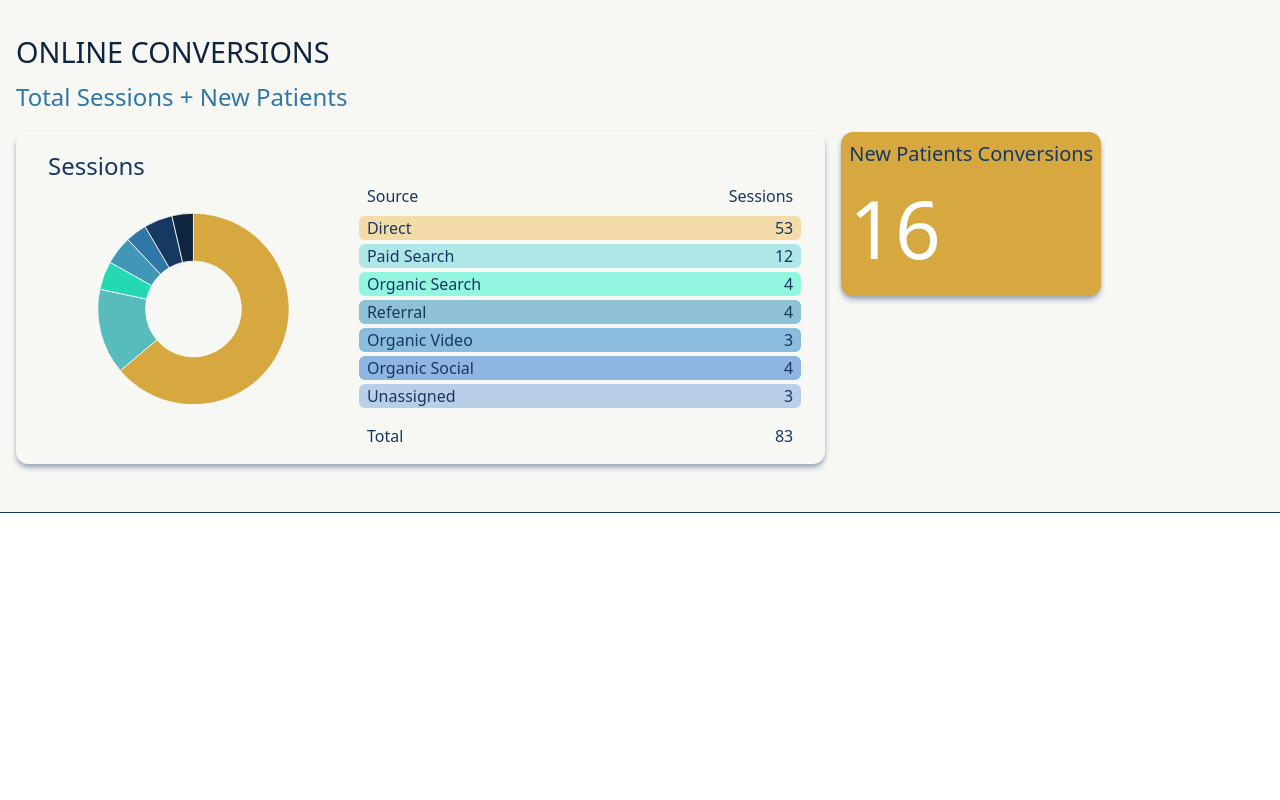
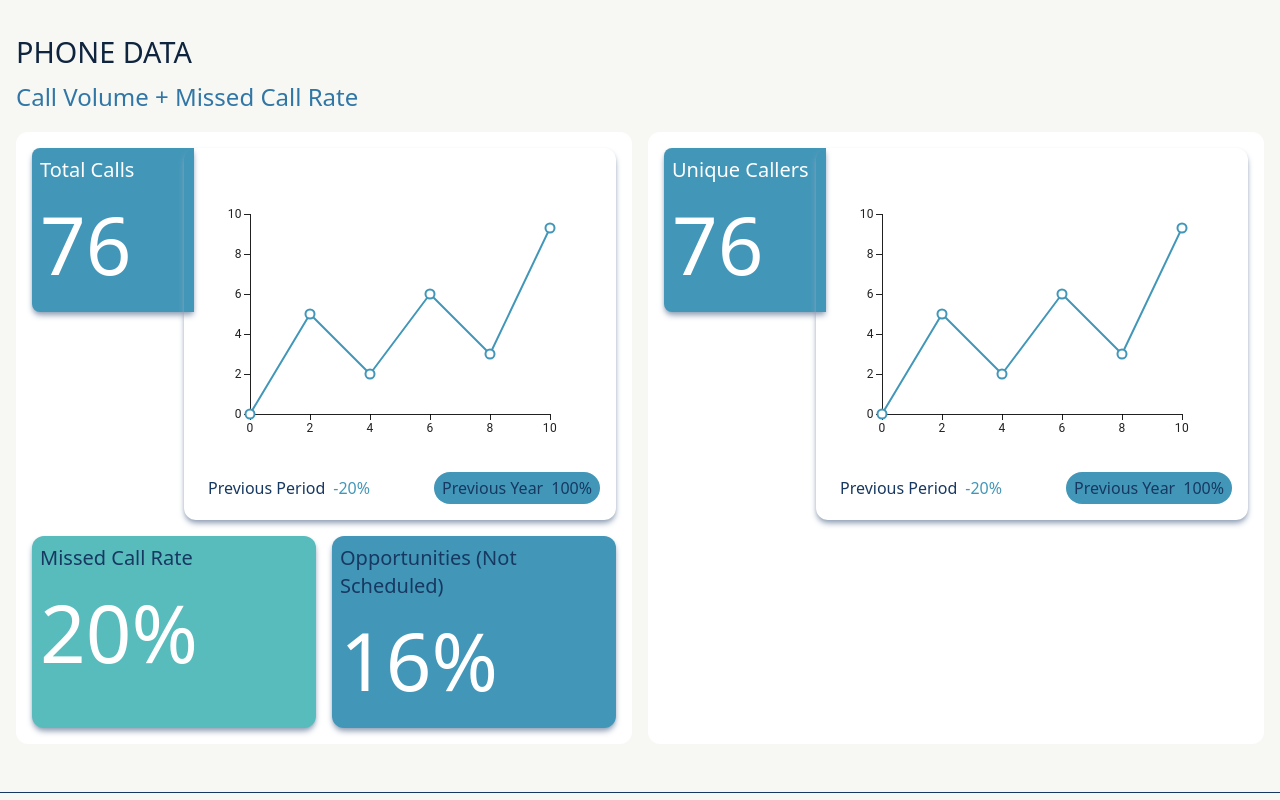
Before and after one commit to transcendentalagency/ClientApp, a React (Vite) app: page /dashboard in a window 1280 px wide. Shown: the part 1640-2440 px from the top of the page. Before the commit the page ends 2185 px from the top, so only its background shows below. Built offline with nearby package versions, Linux system fonts and the light colour scheme.

Commit message:
Completed Issue #14 | Developed the structure. It is ready for API data.

```diff
--- /dev/null
+++ b/src/components/PhoneData.jsx
@@ -0,0 +1,110 @@
+import { LineChart } from "@mui/x-charts";
+import Card from "../components/Card";
+import LeftSection from "./LeftSection";
+import SectionContainer from "./SectionContainer";
+import SectionTitle from "./SectionTitle";
+
+const PhoneData = () => {
+  const lineGradient = "#4297b9";
+  const missedMockData = 20;
+  const opsMockData = 16;
+
+  return (
+    <>
+      <SectionTitle>
+        PHONE DATA
+        <br />
+        <span className="text-[1.5rem] font-regular text-[--blue-bg] dark:text-[--l-blue-bg]">
+          Call Volume + Missed Call Rate
+        </span>
+      </SectionTitle>
+      <SectionContainer>
+        <LeftSection color="bg-transparent dark:bg-transparent shadow-none p-0 w-12/12 lg:w-6/12">
+          <div className="flex flex-col xl:flex-row gap-0">
+            <Card color="bg-[--l-blue-bg] mb-4 xl:rounded-l-lg xl:rounded-r-none xl:mr-[-10px] h-1/2">
+              <p className="text-xl text-white">Total Calls</p>
+              <span className="text-[3rem] md:text-[5rem] font-light">76</span>
+            </Card>
+            <Card color="flex flex-col gap-2 mb-4 p-4 dark:bg-slate-400">
+              <LineChart
+                xAxis={[{ data: [0, 2, 4, 6, 8, 10] }]}
+                series={[
+                  {
+                    curve: "linear",
+                    data: [0, 5, 2, 6, 3, 9.3],
+                    color: `${lineGradient}`,
+                  },
+                ]}
+                width={400}
+                height={300}
+              />
+
+              <div className="flex flex-row justify-between text-[--d-blue-bg]">
+                <div className="flex flex-row gap-2 dark:text-white text-[--l-blue-bg] px-2 py-1">
+                  <span className="text-[--d-blue-bg]">Previous Period</span>
+                  -20%
+                </div>
+                <div className="flex flex-row gap-2 bg-[--l-blue-bg] text-center rounded-full px-2 py-1">
+                  <span className="text-[--d-blue-bg]">Previous Year</span>
+                  100%
+                </div>
+              </div>
+            </Card>
+          </div>
+
+          <div className="grid grid-flow-row grid-cols-2 gap-4 dark:bg-transparent">
+            <Card color="bg-[--green-bg] !w-full">
+              <p className="text-xl text-[--d-blue-bg]">Missed Call Rate</p>
+              <span className="text-[3rem] md:text-[5rem] font-light">
+                {missedMockData}%
+              </span>
+            </Card>
+            <Card color="bg-[--l-blue-bg] !w-full">
+              <p className="text-xl text-[--d-blue-bg]">
+                Opportunities (Not Scheduled)
+              </p>
+              <span className="text-[3rem] md:text-[5rem] font-light">
+                {opsMockData}%
+              </span>
+            </Card>
+          </div>
+        </LeftSection>
+        <LeftSection color="bg-transparent dark:bg-transparent shadow-none p-0 w-12/12 lg:w-6/12">
+          <div className="flex flex-col-reverse xl:flex-row gap-0">
+            <Card color="bg-[--l-blue-bg] mb-4 xl:rounded-l-lg xl:rounded-r-none xl:mr-[-10px] h-1/2">
+              <p className="text-xl text-white">Unique Callers</p>
+              <span className="text-[3rem] md:text-[5rem] font-light">76</span>
+            </Card>
+            <Card color="flex flex-col gap-2 mb-4 p-4 dark:bg-slate-400">
+              <LineChart
+                xAxis={[{ data: [0, 2, 4, 6, 8, 10] }]}
+                series={[
+                  {
+                    curve: "linear",
+                    data: [0, 5, 2, 6, 3, 9.3],
+                    color: `${lineGradient}`,
+                  },
+                ]}
+                width={400}
+                height={300}
+              />
+
+              <div className="flex flex-row justify-between text-[--d-blue-bg]">
+                <div className="flex flex-row gap-2 dark:text-white text-[--l-blue-bg] px-2 py-1">
+                  <span className="text-[--d-blue-bg]">Previous Period</span>
+                  -20%
+                </div>
+                <div className="flex flex-row gap-2 bg-[--l-blue-bg] text-center rounded-full px-2 py-1">
+                  <span className="text-[--d-blue-bg]">Previous Year</span>
+                  100%
+                </div>
+              </div>
+            </Card>
+          </div>
+        </LeftSection>
+      </SectionContainer>
+    </>
+  );
+};
+
+export default PhoneData;
--- a/src/components/SectionContainer.jsx
+++ b/src/components/SectionContainer.jsx
@@ -1,6 +1,10 @@
 // eslint-disable-next-line react/prop-types
-const SectionContainer = ({ children }) => {
-  return <div className="flex flex-col lg:flex-row gap-4 p-4">{children}</div>;
+const SectionContainer = ({ color, children }) => {
+  return (
+    <div className={`flex flex-col lg:flex-row gap-4 p-4 ${color}`}>
+      {children}
+    </div>
+  );
 };
 
 export default SectionContainer;
--- a/src/pages/Dashboard.jsx
+++ b/src/pages/Dashboard.jsx
@@ -1,20 +1,27 @@
 import MonthlyPerformance from "../components/MonthlyPerformance";
 import OnlineConversions from "../components/OnlineConversions";
 import PhoneConversions from "../components/PhoneConversions";
+import PhoneData from "../components/PhoneData";
 import Summary from "../components/Summary";
 
 // eslint-disable-next-line react/prop-types
 const Dashboard = () => {
+  const lineBreak = (
+    <div className="my-8 h-[1px] bg-[--d-blue-bg] dark:bg-[--teal-bg] w-screen"></div>
+  );
+
   return (
     <div className="m-auto snap-y">
       <Summary />
-      <div className="my-8 h-[1px] bg-[--d-blue-bg] dark:bg-[--teal-bg] w-screen"></div>
+      {lineBreak}
       <MonthlyPerformance />
-      <div className="my-8 h-[1px] bg-[--d-blue-bg] dark:bg-[--teal-bg] w-screen"></div>
+      {lineBreak}
       <PhoneConversions />
-      <div className="my-8 h-[1px] bg-[--d-blue-bg] dark:bg-[--teal-bg] w-screen"></div>
+      {lineBreak}
+      <PhoneData />
+      {lineBreak}
       <OnlineConversions />
-      <div className="my-8 h-[1px] bg-[--d-blue-bg] dark:bg-[--teal-bg] w-screen"></div>
+      {lineBreak}
     </div>
   );
 };
```
